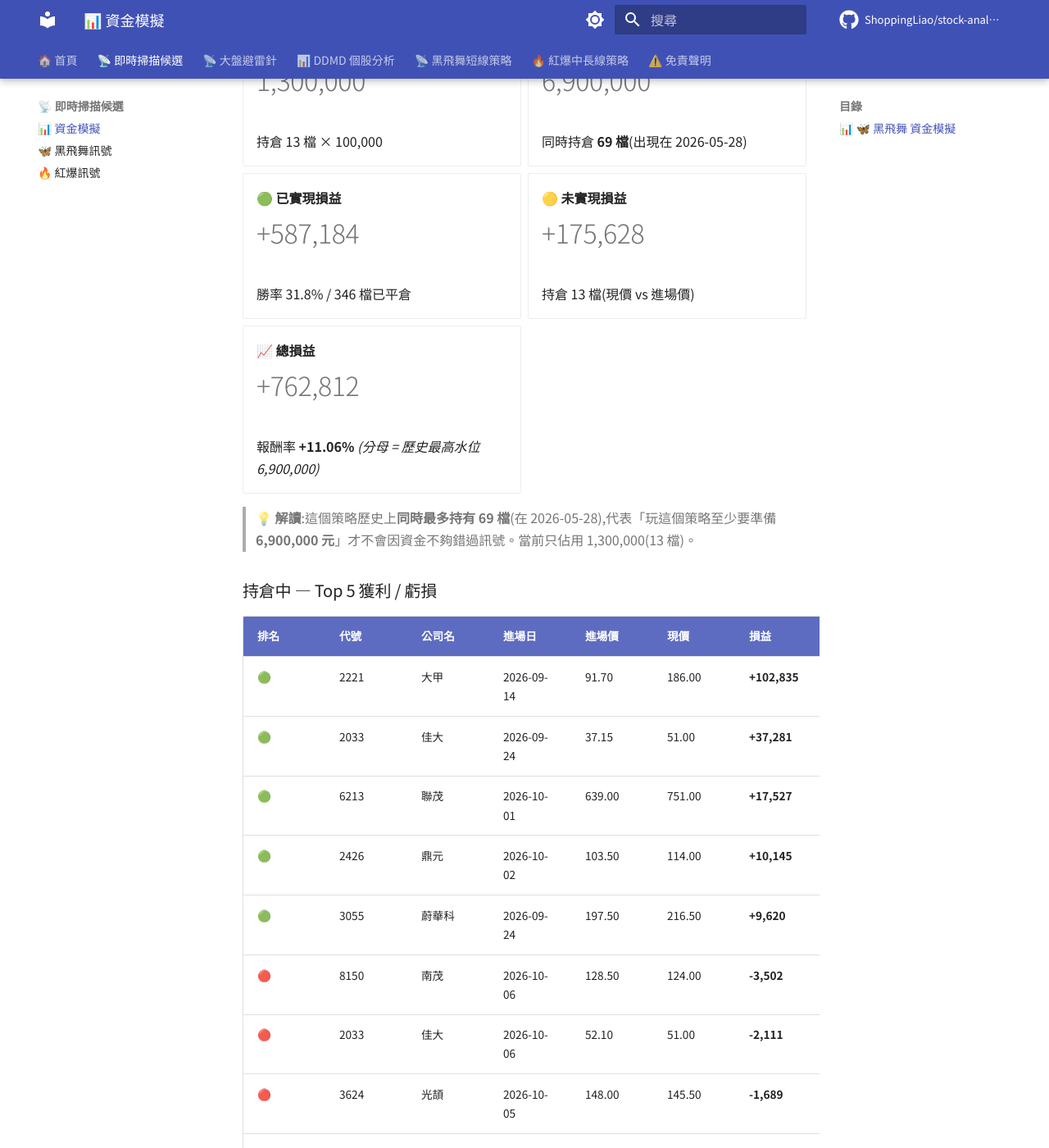
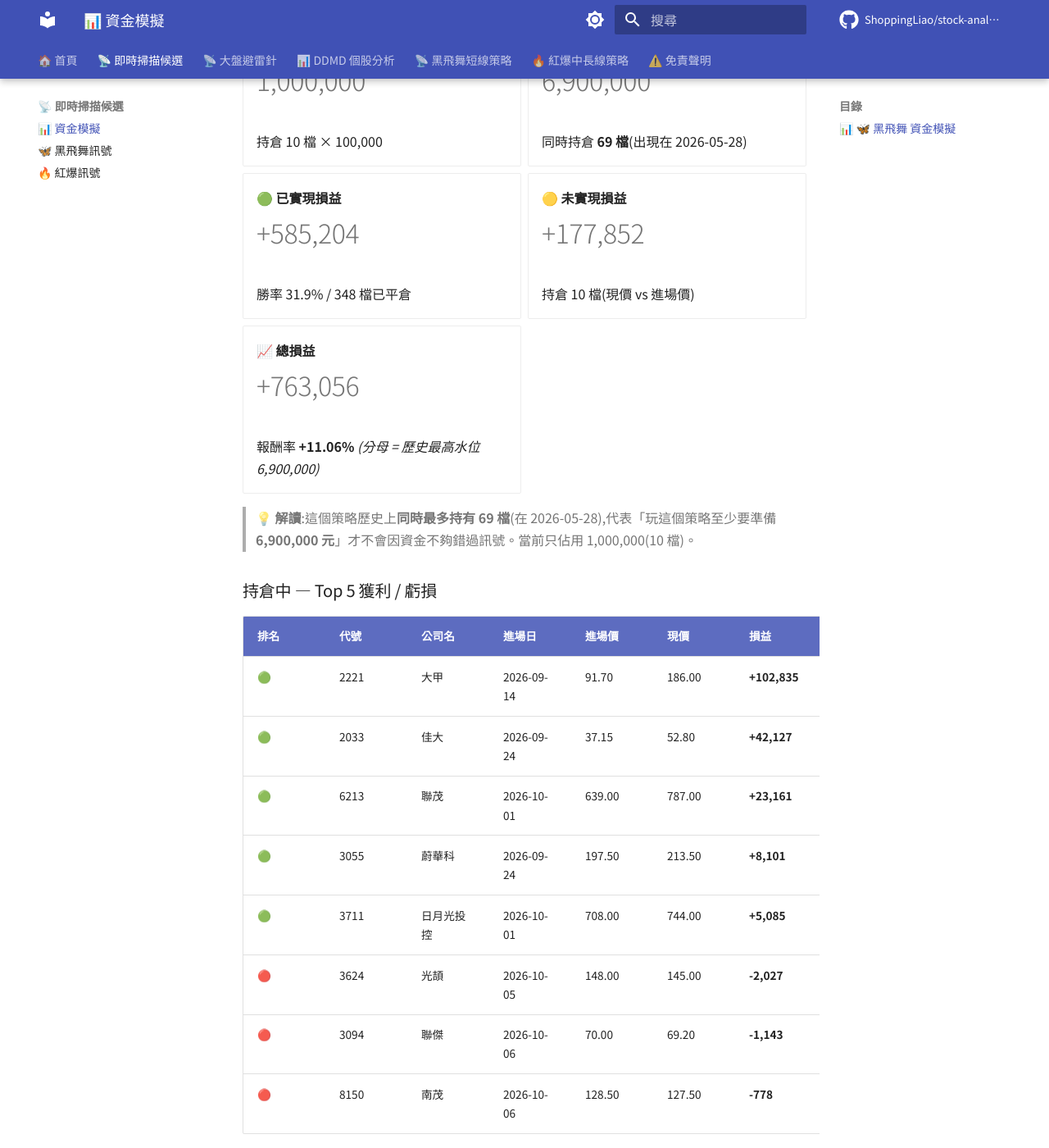
Before and after one commit to ShoppingLiao/stock-analysis-public, an MkDocs documentation site: the page built from docs/signals_capital.md, in a window 1280 px wide and 1400 px high, scrolled down 545 px. Shown: the whole window at 82% size. Built offline with MkDocs 1.6.1 and Material for MkDocs 9.7.7, drawn with Linux system fonts in a browser that asks for light colours; comment, search, counter and statistics services are not loaded; some of the changed text lies outside the part shown.

Commit message:
docs(signals): update BB + RB + capital (2026-10-06)

```diff
--- a/docs/signals_capital.md
+++ b/docs/signals_capital.md
@@ -17,9 +17,9 @@
 
 -   **💼 當前資金水位**
 
-    # 1,300,000
+    # 1,000,000
 
-    持倉 13 檔 × 100,000
+    持倉 10 檔 × 100,000
 
 -   **🌊 歷史最高水位**
 
@@ -29,40 +29,38 @@
 
 -   **🟢 已實現損益**
 
-    # +587,184
+    # +585,204
 
-    勝率 31.8% / 346 檔已平倉
+    勝率 31.9% / 348 檔已平倉
 
 -   **🟡 未實現損益**
 
-    # +175,628
+    # +177,852
 
-    持倉 13 檔(現價 vs 進場價)
+    持倉 10 檔(現價 vs 進場價)
 
 -   **📈 總損益**
 
-    # +762,812
+    # +763,056
 
     報酬率 **+11.06%** _(分母 = 歷史最高水位 6,900,000)_
 
 </div>
 
-> **💡 解讀**:這個策略歷史上**同時最多持有 69 檔**(在 2026-05-28),代表「玩這個策略至少要準備 **6,900,000 元**」才不會因資金不夠錯過訊號。當前只佔用 1,300,000(13 檔)。
+> **💡 解讀**:這個策略歷史上**同時最多持有 69 檔**(在 2026-05-28),代表「玩這個策略至少要準備 **6,900,000 元**」才不會因資金不夠錯過訊號。當前只佔用 1,000,000(10 檔)。
 
 ### 持倉中 — Top 5 獲利 / 虧損
 
 | 排名 | 代號 | 公司名 | 進場日 | 進場價 | 現價 | 損益 | 損益% |
 |------|------|--------|--------|--------|------|------|-------|
 | 🟢 | 2221 | 大甲 | 2026-09-14 | 91.70 | 186.00 | **+102,835** | **+102.84%** |
-| 🟢 | 2033 | 佳大 | 2026-09-24 | 37.15 | 51.00 | **+37,281** | **+37.28%** |
-| 🟢 | 6213 | 聯茂 | 2026-10-01 | 639.00 | 751.00 | **+17,527** | **+17.53%** |
-| 🟢 | 2426 | 鼎元 | 2026-10-02 | 103.50 | 114.00 | **+10,145** | **+10.14%** |
-| 🟢 | 3055 | 蔚華科 | 2026-09-24 | 197.50 | 216.50 | **+9,620** | **+9.62%** |
-| 🔴 | 8150 | 南茂 | 2026-10-06 | 128.50 | 124.00 | **-3,502** | **-3.50%** |
-| 🔴 | 2033 | 佳大 | 2026-10-06 | 52.10 | 51.00 | **-2,111** | **-2.11%** |
-| 🔴 | 3624 | 光頡 | 2026-10-05 | 148.00 | 145.50 | **-1,689** | **-1.69%** |
-| 🔴 | 3094 | 聯傑 | 2026-10-06 | 70.00 | 69.00 | **-1,429** | **-1.43%** |
-| 🔴 | 6133 | 金橋 | 2026-10-02 | 29.40 | 29.25 | **-510** | **-0.51%** |
+| 🟢 | 2033 | 佳大 | 2026-09-24 | 37.15 | 52.80 | **+42,127** | **+42.13%** |
+| 🟢 | 6213 | 聯茂 | 2026-10-01 | 639.00 | 787.00 | **+23,161** | **+23.16%** |
+| 🟢 | 3055 | 蔚華科 | 2026-09-24 | 197.50 | 213.50 | **+8,101** | **+8.10%** |
+| 🟢 | 3711 | 日月光投控 | 2026-10-01 | 708.00 | 744.00 | **+5,085** | **+5.08%** |
+| 🔴 | 3624 | 光頡 | 2026-10-05 | 148.00 | 145.00 | **-2,027** | **-2.03%** |
+| 🔴 | 3094 | 聯傑 | 2026-10-06 | 70.00 | 69.20 | **-1,143** | **-1.14%** |
+| 🔴 | 8150 | 南茂 | 2026-10-06 | 128.50 | 127.50 | **-778** | **-0.78%** |
 
 !!! info "⚠️ 資金模擬說明"
     每檔固定投入 **100,000 元**(教育性質,實際操作會依 TDMD 評分動態調整部位)。
@@ -116,15 +114,15 @@
 | 排名 | 代號 | 公司名 | 進場日 | 進場價 | 現價 | 損益 | 損益% |
 |------|------|--------|--------|--------|------|------|-------|
 | 🟢 | 2221 | 大甲 | 2026-09-02 | 83.20 | 186.00 | **+123,558** | **+123.56%** |
-| 🟢 | 1709 | 和益 | 2026-08-13 | 30.65 | 64.30 | **+109,788** | **+109.79%** |
-| 🟢 | 2033 | 佳大 | 2026-08-28 | 25.65 | 51.00 | **+98,830** | **+98.83%** |
-| 🟢 | 2030 | 彰源 | 2026-08-10 | 20.45 | 36.90 | **+80,440** | **+80.44%** |
-| 🟢 | 8039 | 台虹 | 2026-07-14 | 185.50 | 303.50 | **+63,612** | **+63.61%** |
-| 🔴 | 3264 | 欣銓 | 2026-09-21 | 284.00 | 241.50 | **-14,965** | **-14.96%** |
-| 🔴 | 2464 | 盟立 | 2026-09-04 | 211.00 | 191.00 | **-9,479** | **-9.48%** |
-| 🔴 | 6532 | 瑞耘 | 2026-10-01 | 122.50 | 112.00 | **-8,571** | **-8.57%** |
-| 🔴 | 6179 | 亞通 | 2026-09-10 | 38.20 | 35.75 | **-6,414** | **-6.41%** |
-| 🔴 | 6617 | 共信-KY | 2026-09-08 | 134.50 | 127.50 | **-5,204** | **-5.20%** |
+| 🟢 | 1709 | 和益 | 2026-08-13 | 30.65 | 63.30 | **+106,525** | **+106.53%** |
+| 🟢 | 2033 | 佳大 | 2026-08-28 | 25.65 | 52.80 | **+105,848** | **+105.85%** |
+| 🟢 | 2030 | 彰源 | 2026-08-10 | 20.45 | 37.25 | **+82,152** | **+82.15%** |
+| 🟢 | 8039 | 台虹 | 2026-07-14 | 185.50 | 295.50 | **+59,299** | **+59.30%** |
+| 🔴 | 2464 | 盟立 | 2026-09-04 | 211.00 | 182.50 | **-13,507** | **-13.51%** |
+| 🔴 | 3264 | 欣銓 | 2026-09-21 | 284.00 | 246.00 | **-13,380** | **-13.38%** |
+| 🔴 | 6532 | 瑞耘 | 2026-10-01 | 122.50 | 111.00 | **-9,388** | **-9.39%** |
+| 🔴 | 1727 | 中華化 | 2026-09-23 | 116.50 | 106.00 | **-9,013** | **-9.01%** |
+| 🔴 | 9933 | 中鼎 | 2026-10-05 | 48.75 | 45.25 | **-7,179** | **-7.18%** |
 
 !!! info "⚠️ 資金模擬說明"
     每檔固定投入 **100,000 元**(教育性質,實際操作會依 TDMD 評分動態調整部位)。
@@ -139,9 +137,9 @@
 
 -   **💼 當前資金水位**
 
-    # 5,400,000
+    # 5,100,000
 
-    BB 1,300,000 + RB 4,100,000
+    BB 1,000,000 + RB 4,100,000
 
 -   **🌊 兩策略歷史最高水位**
 
@@ -151,21 +149,21 @@
 
 -   **🟢 已實現損益**
 
-    # -248,496
+    # -250,475
 
-    BB +587,184 + RB -835,680
+    BB +585,204 + RB -835,680
 
 -   **🟡 未實現損益**
 
-    # +1,065,152
+    # +1,043,604
 
-    BB +175,628 + RB +889,524
+    BB +177,852 + RB +865,752
 
 -   **📈 總損益**
 
-    # +816,656
+    # +793,128
 
-    報酬率 **+3.58%** _(分母 = 兩策略歷史最高水位)_
+    報酬率 **+3.48%** _(分母 = 兩策略歷史最高水位)_
 
 </div>
 
```
Also changed, not shown: other parts of docs/signals_capital.md (+3 -3 lines), docs/signals_black_butterfly.md (+18 -24 lines).
